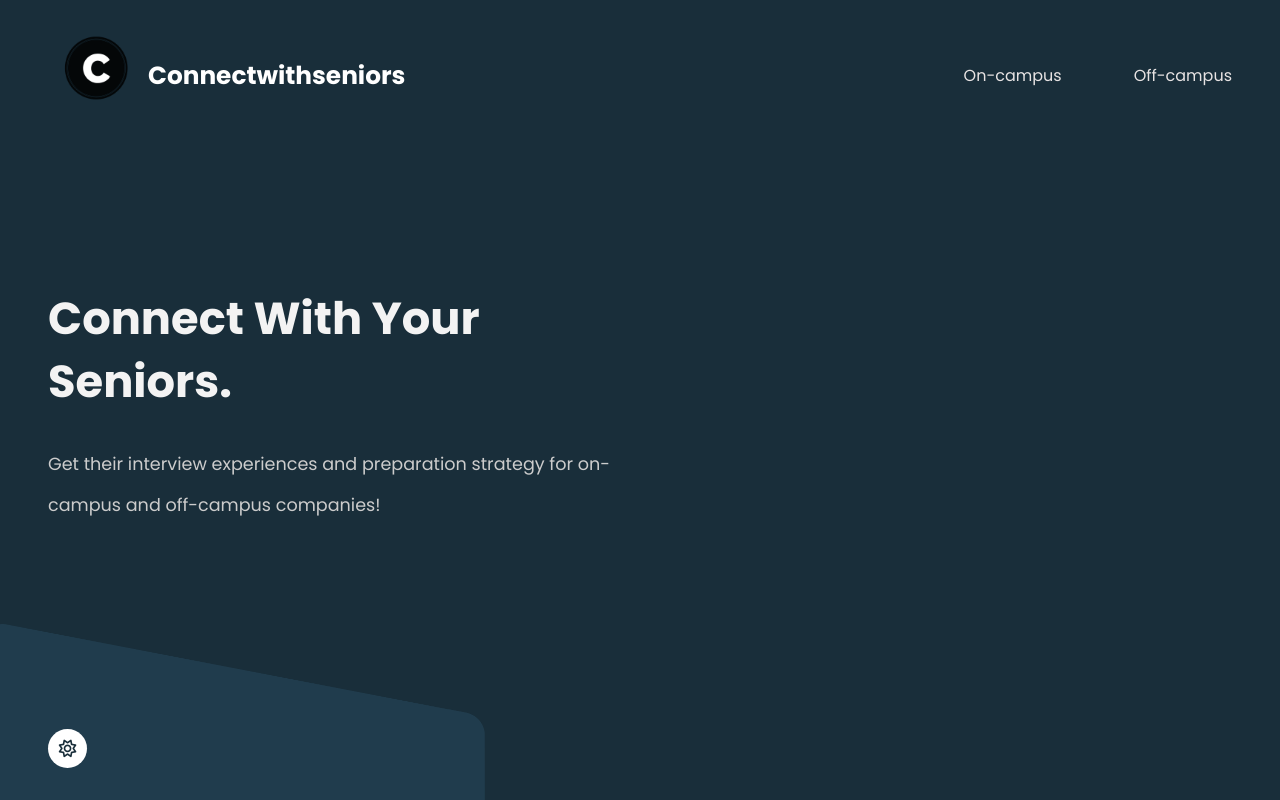
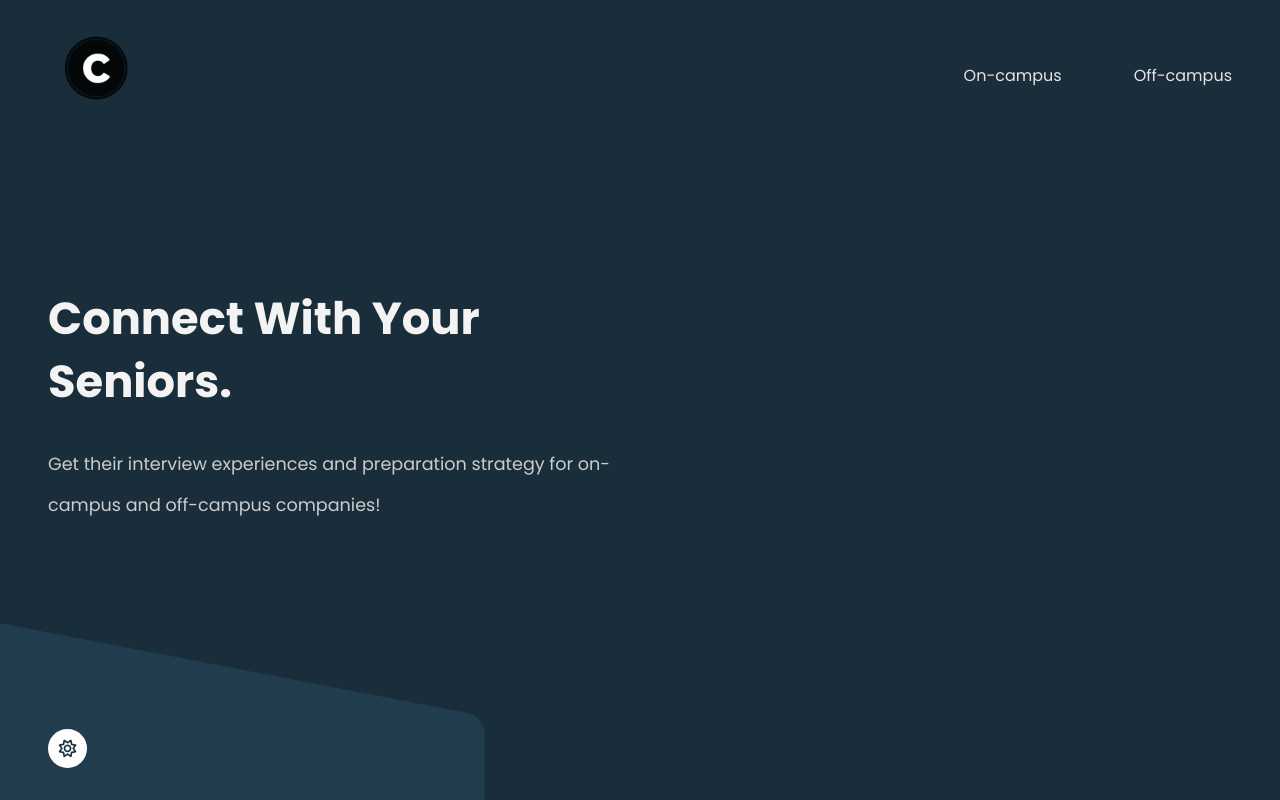
Before and after one commit to Raunak3108/connect, a plain HTML site: page index.html in a window 1280 px wide. Drawn offline with Linux system fonts and the light colour scheme.

Commit message:
Update index.html

```diff
--- a/index.html
+++ b/index.html
@@ -17,7 +17,7 @@
               <a href="#">
                 <img src="./img/C.png" alt="Logo" />
               </a>
-              <h3>Connectwithseniors</h3>
+              <h3></h3>
             </div>
 
             <div class="links">
```
